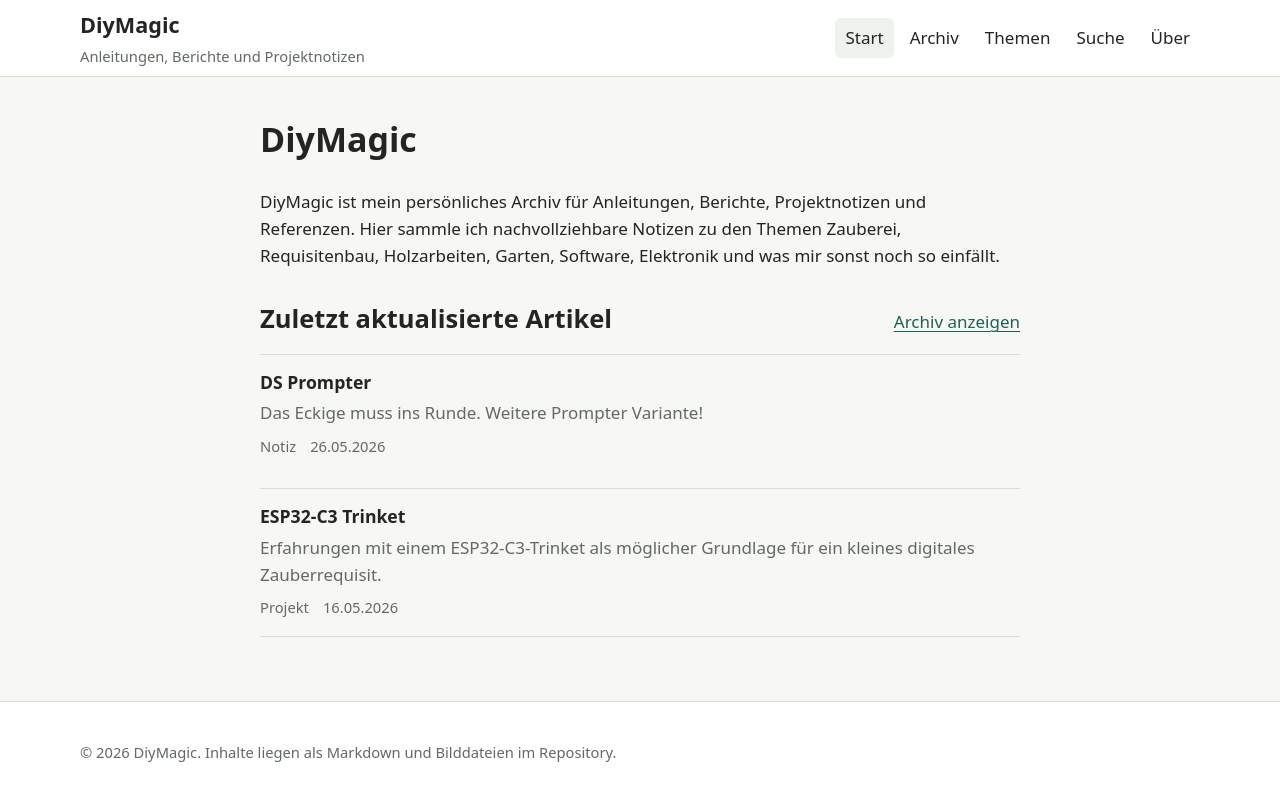
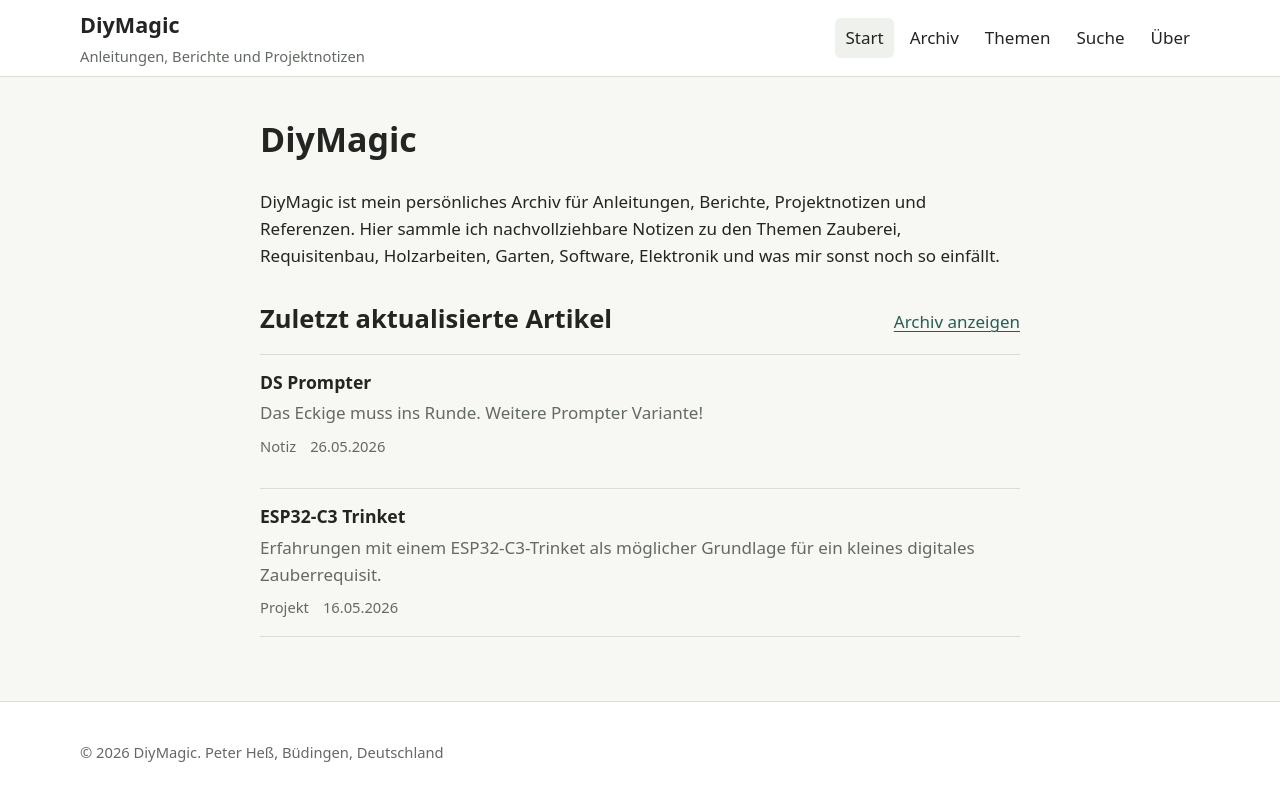
Before and after one commit to hesspet/DiyMagic, a Jekyll site: the page built from index.md, in a window 1280 px wide. Shown: the top 801 px of the page. Built offline with Jekyll 4.4.1, drawn with Linux system fonts in a browser that asks for light colours.

Commit message:
Imagetext geändert

```diff
--- a/_includes/footer.html
+++ b/_includes/footer.html
@@ -1,5 +1,5 @@
 <footer class="site-footer">
   <div class="site-footer__inner">
-    <p>&copy; {{ site.time | date: "%Y" }} {{ site.title }}. Inhalte liegen als Markdown und Bilddateien im Repository.</p>
+    <p>&copy; {{ site.time | date: "%Y" }} {{ site.title }}. Peter Heß, Büdingen, Deutschland</p>
   </div>
 </footer>
```
